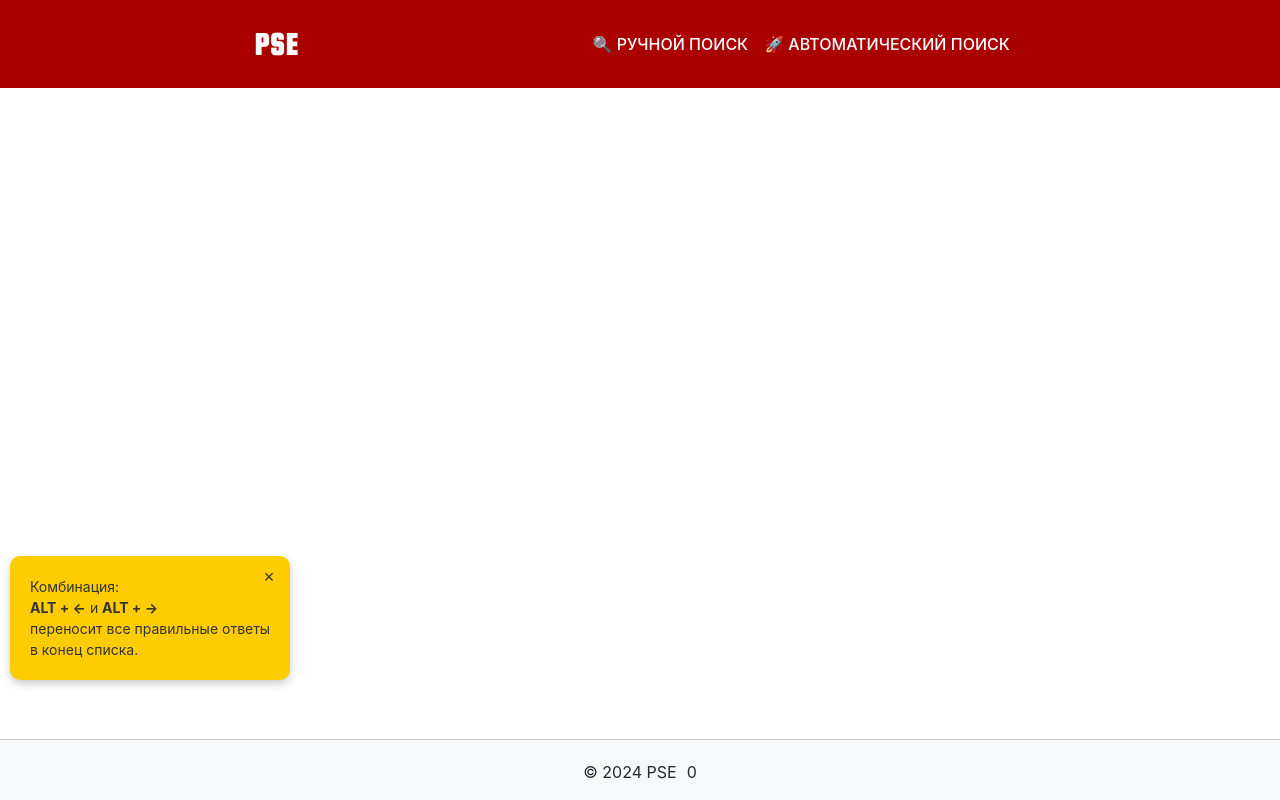
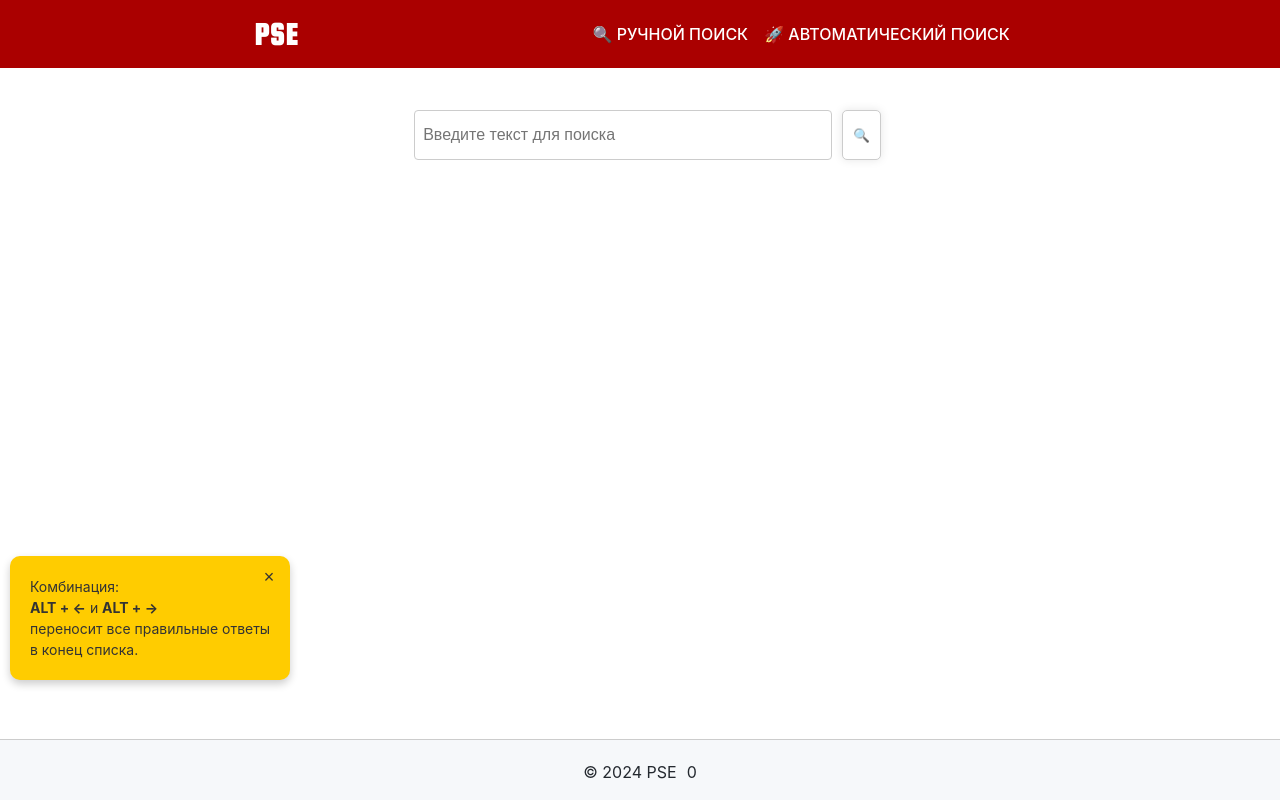
Before and after one commit to mikey-semy/pse-backend, a FastAPI app: page / in a window 1280 px wide. Run offline with FastAPI, Linux system fonts and the light colour scheme; data that the repository does not hold is empty; some libraries are stand-ins or nearby versions.

Commit message:
fix: update header height and app-main padding
- Reduce header height from 80px to 60px
- Increase top padding of app-main from 20px to 110px to account for reduced header height

```diff
--- a/app/static/styles/main.css
+++ b/app/static/styles/main.css
@@ -1,5 +1,5 @@
 :root {
-    --header-height: 80px;
+    --header-height: 60px;
     --color-logo: #ffffff;
     --color-background: #ffffff;
     --color-text: #24292f;
@@ -333,7 +333,7 @@ input {
     margin: 0 auto;
     width: 100%;
     max-width: 1000px;
-    padding: 20px 0 0 20px;
+    padding: 110px 0 0 20px;
 }
 
 footer {
```
